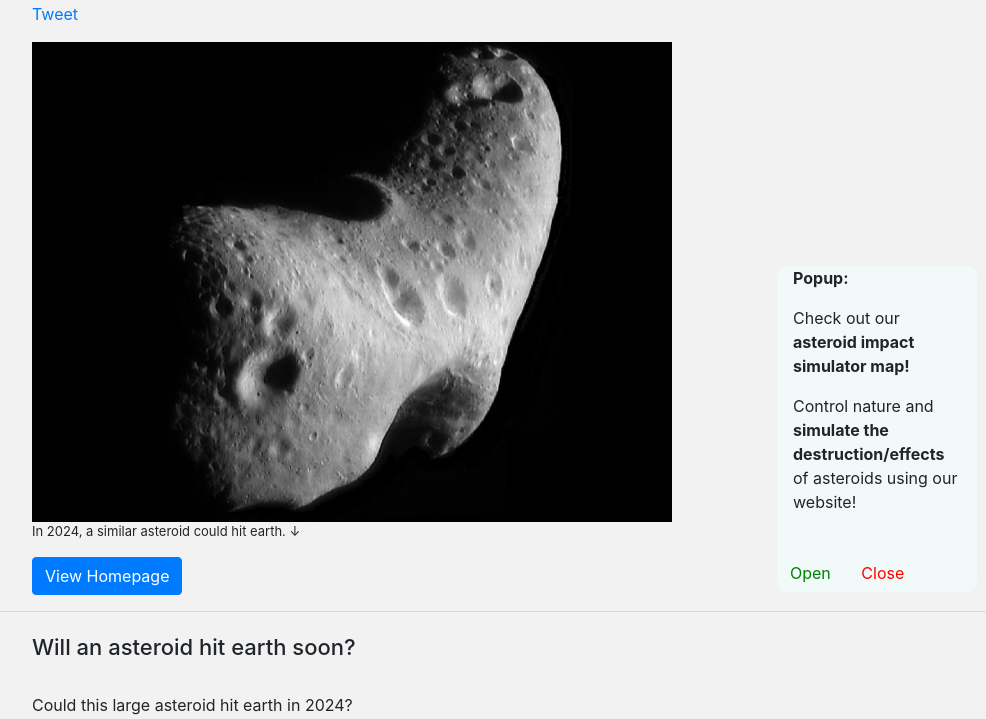
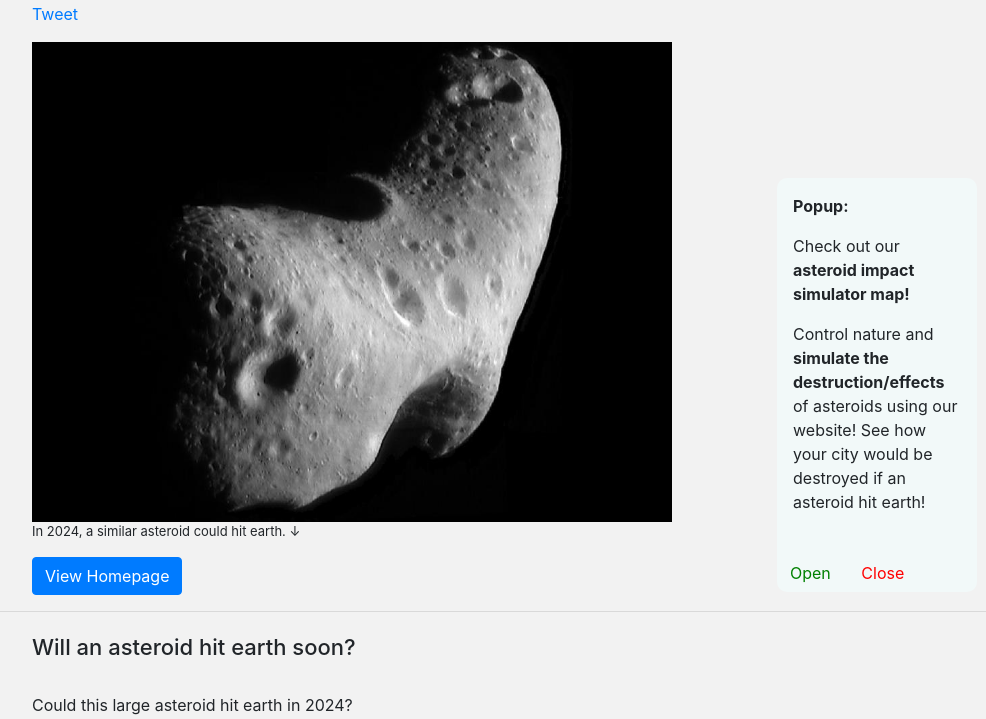
Before and after one commit to PaulMcPython18/AsteroidCollisionSimulator, a Flask app: page /asteroid-earth in a window 1280 px wide. Shown: the part 208-927 px from the top of the page, without its empty margins (288-1274 px from the left). Run offline with Flask 2, Linux system fonts and the light colour scheme; some libraries are stand-ins or nearby versions.

Commit message:
Add files via upload

```diff
--- a/templates/CoronavirusLocation.html
+++ b/templates/CoronavirusLocation.html
@@ -143,7 +143,7 @@
             <div id="NearEarthAsteroidForm" class="whyhellothere">
   <form class="form-container">
     <div style="background-color: #1a1a1a; border-radius: 10px; color: cccccc;">
-        <p style="margin-left: 1em; margin-right: 1em; font-weight: bold;">Popup:</p>
+        <p style="margin-left: 1em; margin-right: 1em; font-weight: bold; padding-top: 1em;">Popup:</p>
 
         <p style="margin-left: 1em; margin-right: 1em;">Control nature and <b>destroy earth with asteroids using our asteroid collision simulator!</b></p>
         <p style="margin-left: 1em; margin-right: 1em;">See how <b>your city</b> would be <b>destroyed</b> if an asteroid hit earth!</p>
--- a/templates/article1.html
+++ b/templates/article1.html
@@ -121,7 +121,7 @@ articleimg {
         <div id="AsteroidForm" class="whyhellothere">
   <form class="form-container">
     <div style="background-color: #f2f9f9; border-radius: 10px;">
-        <p style="margin-left: 1em; margin-right: 1em; font-weight: bold;">Popup:</p>
+        <p style="margin-left: 1em; margin-right: 1em; font-weight: bold; padding-top: 1em;">Popup:</p>
         <p style="margin-left: 1em; margin-right: 1em;">Check out our <b>asteroid collision simulator map!</b></p>
         <p style="margin-left: 1em; margin-right: 1em;">Bring the power of nature into your hands and <b>simulate the destruction/effects</b> of asteroids using our cool webpage!</p>
         <br>
--- a/templates/article2.html
+++ b/templates/article2.html
@@ -126,9 +126,9 @@ articleimg {
         <div id="AsteroidForm" class="whyhellothere">
   <form class="form-container">
     <div style="background-color: #f2f9f9; border-radius: 10px;">
-        <p style="margin-left: 1em; margin-right: 1em; font-weight: bold;">Popup:</p>
+        <p style="margin-left: 1em; margin-right: 1em; font-weight: bold; padding-top: 1em;">Popup:</p>
         <p style="margin-left: 1em; margin-right: 1em;">Check out our <b>asteroid impact simulator map!</b></p>
-        <p style="margin-left: 1em; margin-right: 1em;">Control nature and <b>simulate the destruction/effects</b> of asteroids using our website!</p>
+        <p style="margin-left: 1em; margin-right: 1em;">Control nature and <b>simulate the destruction/effects</b> of asteroids using our website! See how your city would be destroyed if an asteroid hit earth!</p>
         <br>
         <a href="/" style="color: green;" class="btn open">Open</a>
             <button type="button" class="btn cancel" onclick="begoneee()" style="color: red;">Close</button>
--- a/templates/article3.html
+++ b/templates/article3.html
@@ -188,7 +188,7 @@ articleimg {
         <div id="NearEarthAsteroidForm" class="whyhellothere">
   <form class="form-container">
     <div style="background-color: #f2f9f9; border-radius: 10px;">
-        <p style="margin-left: 1em; margin-right: 1em; font-weight: bold;">Popup:</p>
+        <p style="margin-left: 1em; margin-right: 1em; font-weight: bold; padding-top: 1em;">Popup:</p>
 
         <p style="margin-left: 1em; margin-right: 1em;">Posess the powers of nature and <b>destroy earth with asteroids using our asteroid collision simulator!</b></p>
         <p style="margin-left: 1em; margin-right: 1em;">See how <b>your city</b> would be <b>destroyed</b> if an asteroid hit earth!</p>
--- a/templates/article4.html
+++ b/templates/article4.html
@@ -86,7 +86,7 @@ articleimg {
         <a href="https://twitter.com/share?ref_src=twsrc%5Etfw" class="twitter-share-button" data-show-count="false">Tweet</a><script async src="https://platform.twitter.com/widgets.js" charset="utf-8"></script>
 
             <div class="mobileeffects">
-        <img src="static/asteroidhittingearth.png" class="articleimg mobileeffect" style="margin-top: 1em; width: 50%;" alt="Picture of an asteroid in our near earth asteroid list.">
+        <img src="static/asteroidhittingearth.jpeg" class="articleimg mobileeffect" style="margin-top: 1em; width: 50%;" alt="Picture of an asteroid in our near earth asteroid list.">
             </div>
 
         <p style="font-size: 13px;" class="mobileeffect"><b>Photo:</b> An asteroid that will hit earth in 2027 named 2017 PDC. &darr;</p>
@@ -119,9 +119,9 @@ articleimg {
         <div id="NearEarthAsteroidForm" class="whyhellothere">
   <form class="form-container">
     <div style="background-color: #f2f9f9; border-radius: 10px;">
-        <p style="margin-left: 1em; margin-right: 1em; font-weight: bold;">Popup:</p>
+        <p style="margin-left: 1em; margin-right: 1em; font-weight: bold; padding-top: 1em;">Popup:</p>
 
-        <p style="margin-left: 1em; margin-right: 1em;">Posess the powers of nature and <b>destroy earth with asteroids using our asteroid collision simulator!</b></p>
+        <p style="margin-left: 1em; margin-right: 1em;">Control nature and <b>destroy earth with asteroids using our asteroid collision simulator!</b></p>
         <p style="margin-left: 1em; margin-right: 1em;">See how <b>your city</b> would be <b>destroyed</b> if an asteroid hit earth!</p>
 
         <p style="margin-left: 1em; margin-right: 1em;">Click the <b>"Open"</b> button to <b>Get Started!</b></p>
```
